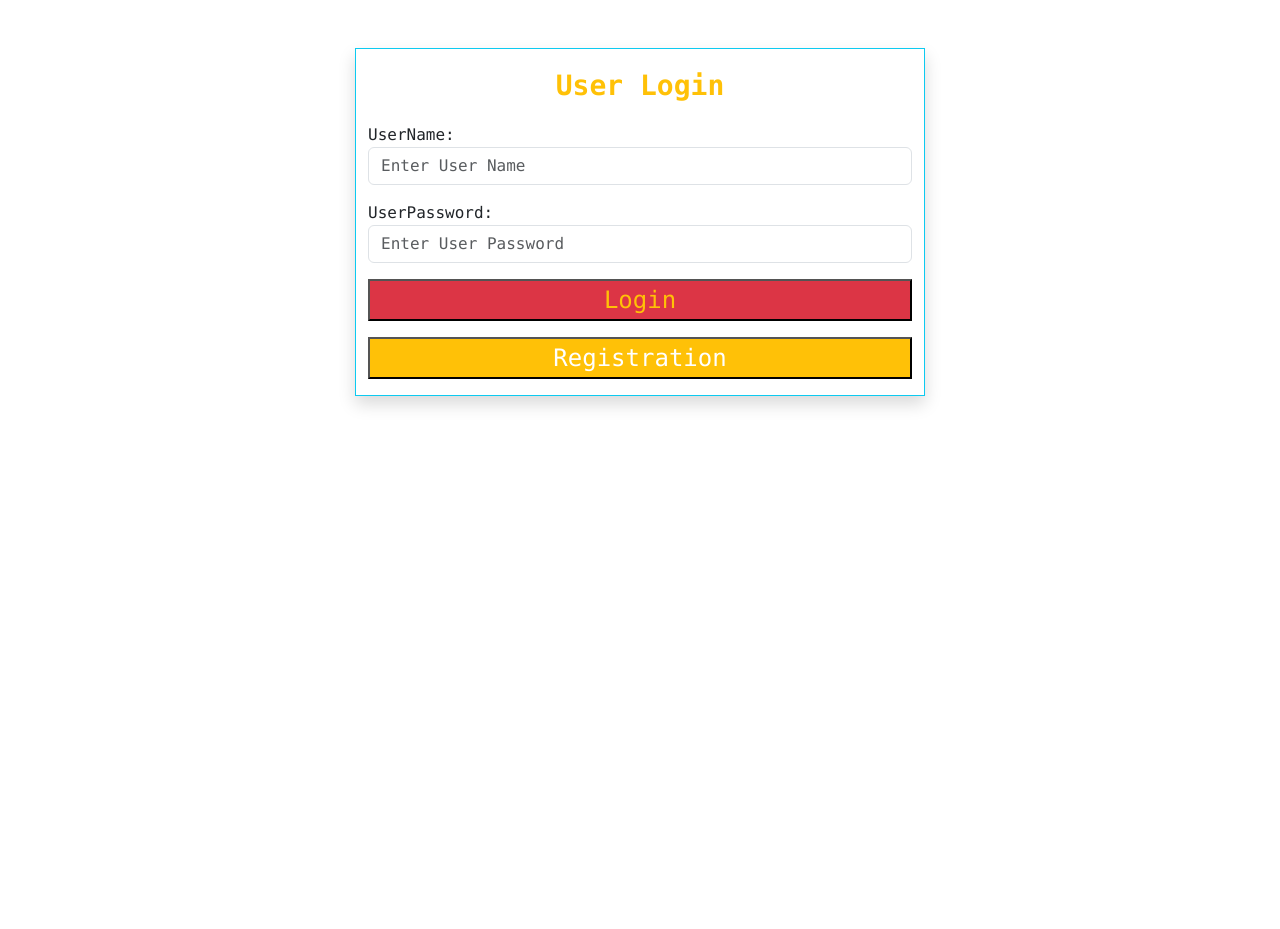
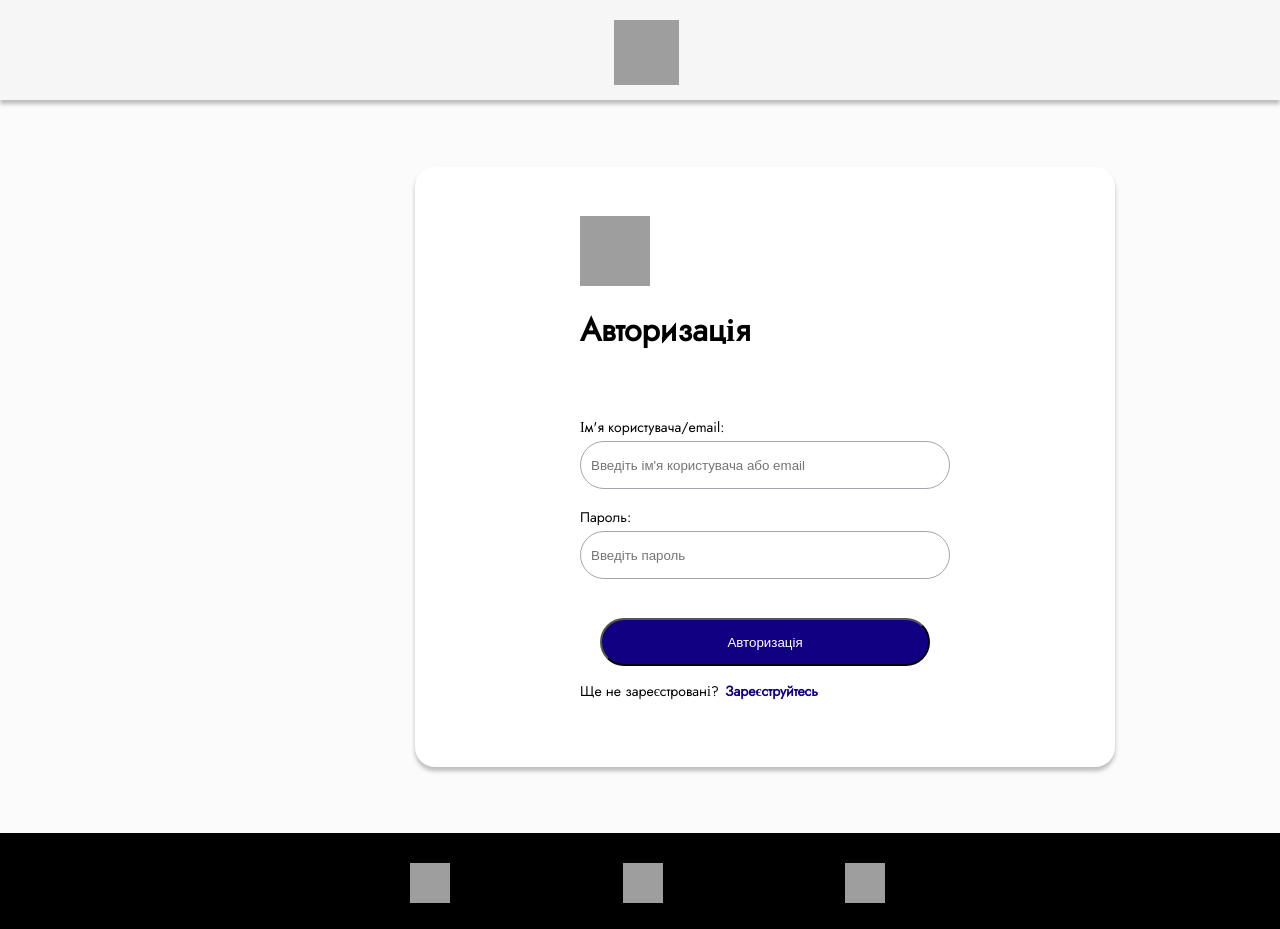
Before and after one commit to BanarDima/Rental-car-website, a PHP site: page /login.php in a window 1280 px wide. Before the commit the page ends 408 px from the top, so only its background shows below. Run offline with PHP 8.4, Linux system fonts and the light colour scheme; grey boxes are pictures that could not be loaded.

Commit message:
Обновив реєстрацію та авторизацію

```diff
--- /dev/null
+++ b/user/form/login.css
@@ -0,0 +1,228 @@
+* {
+    margin: 0;
+    padding: 0;
+    box-sizing: border-box;
+}
+
+body {
+    background-color: #FBFBFB;
+    font-family: 'Jost';font-size: 22px;
+    height: 100%;
+}
+
+.container {
+    margin: 0 auto;
+    padding-left: 10%;
+    padding-right: 10%;
+    flex: 1 1 auto;
+}
+
+.wrapper {
+    min-height: 100%;
+    display: flex;
+    flex-direction: column;
+}
+
+.header {
+position: fixed;
+    background: #F6F6F6;
+    width: 100%;
+    z-index: 100;
+    height: 100px;
+    margin: 0 auto;
+    box-shadow: 0px 4px 4px rgba(0, 0, 0, 0.25);
+}
+
+.home_icon {
+    position: absolute;
+    width: 65px;
+    height: 65px;
+    left: 48%;
+    top: 20px;
+}
+
+
+.form_login {
+    position: absolute;
+    width: 700px;
+    height: 600px;
+    left: 415px;
+    top: 167px;
+
+    background: #FFFFFF;
+    box-shadow: 0px 4px 4px rgba(0, 0, 0, 0.25);
+    border-radius: 20px;
+}
+
+.icon {
+    position: absolute;
+    width: 70px;
+    height: 70px;
+    left: 165px;
+    top: 49px;
+}
+
+.login_title {
+    position: absolute;
+    width: 214px;
+    height: 46px;
+    left: 165px;
+    top: 140px;
+
+    font-family: 'Jost';
+    font-style: bold;
+    font-weight: 700;
+    font-size: 32px;
+    line-height: 46px;
+
+    color: #000000;
+}
+
+.username_and_email_block {
+    position: absolute;
+    width: 370px;
+    height: 72px;
+    left: 165px;
+    top: 250px;
+}
+
+.UaEaPB_name {
+    position: absolute;
+    width: 220px;
+    height: 20px;
+    left: 0px;
+    top: 0px;
+
+    font-family: 'Jost';
+    font-style: normal;
+    font-weight: 500;
+    font-size: 14px;
+    line-height: 20px;
+
+    color: #000000;
+
+}
+
+.UaEaPB_button {
+    box-sizing: border-box;
+
+    position: absolute;
+    width: 370px;
+    height: 48px;
+    left: 0px;
+    top: 24px;
+
+    background: #FFFFFF;
+    border-radius: 25px;
+    border: 1px solid #A6A5AD;
+    padding-left: 10px;
+}
+
+
+
+.password_block {
+    position: absolute;
+    width: 370px;
+    height: 72px;
+    left: 165px;
+    top: 340px;
+}
+
+.login_block {
+    position: absolute;
+    width: 330px;
+    height: 50px;
+    left: 185px;
+    top: 450px;
+
+}
+
+.login_button {
+    position: absolute;
+    width: 330px;
+    height: 48px;
+    left: 0px;
+    top: 1px;
+
+    text-align: center;
+    color: #FFFFFF;
+    background: #120083;
+    border-radius: 100px;
+    cursor: pointer
+}
+
+.registration_block {
+    position: absolute;
+    width: 330px;
+    height: 30px;
+    left: 165px;
+    top: 510px;
+
+}
+
+.registration_text1 {
+    position: absolute;
+    width: 145px;
+    height: 20px;
+    left: 0px;
+    top: 4px;
+
+    font-family: 'Jost';
+    font-style: normal;
+    font-weight: 500;
+    font-size: 14px;
+    line-height: 20px;
+
+    color: #000000;
+}
+
+.registration_text2 {
+    position: absolute;
+    width: 111px;
+    height: 20px;
+    left: 145px;
+    top: 4.34px;
+
+    font-family: 'Jost';
+    font-style: normal;
+    font-weight: 700;
+    font-size: 14px;
+    line-height: 20px;
+
+    text-decoration: none;
+    color: #120083;
+}
+
+.footer {
+    position: absolute;
+    width: 100%;
+    height: 96px;
+    left: 0px;
+    top: 833px;
+    background-color: black;
+
+}
+
+.footerfacebookicon {
+    position: absolute;
+    width: 40px;
+    height: 40px;
+    left: 32%;
+    top: 30px;
+}
+
+.footerinstagramicon {
+    position: absolute;
+    width: 40px;
+    height: 40px;
+    left: 48.7%;
+    top: 30px;
+}
+
+.footertwittericon {
+    position: absolute;
+    width: 40px;
+    height: 40px;
+    left: 66%;
+    top: 30px;
+}
--- a/user/form/login.php
+++ b/user/form/login.php
@@ -5,36 +5,46 @@
     <meta http-equiv="X-UA-Compatible" content="IE=edge">
     <meta name="viewport" content="width=device-width, initial-scale=1.0">
     <link href="https://fonts.googleapis.com/css?family=Jost" rel="stylesheet">
-    <link href="https://cdn.jsdelivr.net/npm/bootstrap@5.3.0/dist/css/bootstrap.min.css" rel="stylesheet" integrity="sha384-9ndCyUaIbzAi2FUVXJi0CjmCapSmO7SnpJef0486qhLnuZ2cdeRhO02iuK6FUUVM" crossorigin="anonymous">
+    <link rel="stylesheet" href="login.css">
+
 
     <title>Авторизація</title>
 </head>
 <body>
 
-<div class="container">
+<div class="wrapper">
+
+<header class="header">
+<a href="../../Main/Main.php"><img src="../image/home-solid-240 1.png" class="home_icon"></a>
+</header>
+
+
+<main class="container">
 <div class="row">
-<div class="col-md-6 mt-5 m-auto bg-white shadow font-monospace border border-info">
+<div class="form_login">
 
-<p class="text-warning text-center fs-3 fw-bold my-3"> User Login</p>
+<img src="../image/Logo.png" class="icon">
+<p class="login_title">Авторизація</p>
 
 <form action="login1.php" method="POST">
 
-<div class="mb-3">
-<label for="">UserName:</label>
-<input type="text" name="name" placeholder="Enter User Name" class="form-control">
+<div class="username_and_email_block">
+<p class="UaEaPB_name">Ім'я користувача/email:</p>
+<input type="text" name="name" required oninvalid="this.setCustomValidity('Заповніть це поле')" placeholder="Введіть ім'я користувача або email" class="UaEaPB_button">
 </div>
 
-<div class="mb-3">
-<label for="">UserPassword:</label>
-<input type="password" name="password" placeholder="Enter User Password" class="form-control">
+<div class="password_block">
+<p class="UaEaPB_name">Пароль:</p>
+<input type="password" name="password" required oninvalid="this.setCustomValidity('Заповніть це поле')" placeholder="Введіть пароль" class="UaEaPB_button">
 </div>
 
-<div class="mb-3">
-<button class="w-100 bg-danger fs-4 text-warning">Login</button>
+<div class="login_block">
+<button class="login_button">Авторизація</button>
 </div>
 
-<div class="mb-3">
-<button name="submit" class="w-100 bg-warning fs-4 text-white"><a href="registration.php" class="text-decoration-none text-white">Registration</button></a>
+<div class="registration_block">
+<p class="registration_text1">Ще не зареєстровані?</p>
+<a href="registration.php" class="registration_text2">Зареєструйтесь</button></a>
 </div>
 
 </form>
@@ -42,7 +52,16 @@
 
 </div>
 </div>
+</main>
+
+<footer class="footer">
+<a href="https://www.facebook.com/"><img src="../image/facebook-logo-50 (1).png" class="footerfacebookicon"></a>
+    <a href="https://www.instagram.com/"><img src="../image/instagram-logo-50 (1).png" class="footerinstagramicon"></a>
+    <a href="https://twitter.com"><img src="../image/twitter-logo-50 (1).png" class="footertwittericon"></a>
+</footer>
+
 </div>
+
 
 <?php
 
--- a/user/form/login1.php
+++ b/user/form/login1.php
@@ -5,7 +5,7 @@ $Name = $_POST['name'];
 $Password = $_POST['password'];
 
 $Con = mysqli_connect('localhost','root','','ecommerce');
-$result = mysqli_query($Con, "SELECT * FROM `tbluser` WHERE (UserName = '$Name' OR Email = '$Name') AND Password = '$Password' ");
+$result = mysqli_query($Con, "SELECT * FROM `tbluser` WHERE (BINARY UserName = '$Name' OR BINARY Email = '$Name') AND BINARY Password = '$Password' ");
 
 session_start();
 
@@ -15,7 +15,7 @@ if(mysqli_num_rows($result)){
 
     echo"
     <script>
-    alert('Successfully Login');
+    alert('Успішна авторизація');
     window.location.href= '../../Main/Main.php'
     </script>
     ";
@@ -24,7 +24,7 @@ if(mysqli_num_rows($result)){
 else {
     echo"
     <script>
-    alert('incorrect username/email/password');
+    alert('Неправильно введені дані. Перевірьте дані та повторіть спробу');
     window.location.href= 'login.php'
     </script>
     ";
```
Also changed, not shown: Main/Main.css (+4 -15 lines), Main/Main.php (+77 -77 lines), user/form/insert.php (+55 -7 lines), user/form/registration.php (+13 -22 lines), user/image/Logo.png (added), user/image/facebook-logo-50 (1).png (added), user/image/home-solid-240 1.png (added), user/image/instagram-logo-50 (1).png (added), user/image/twitter-logo-50 (1).png (added).
